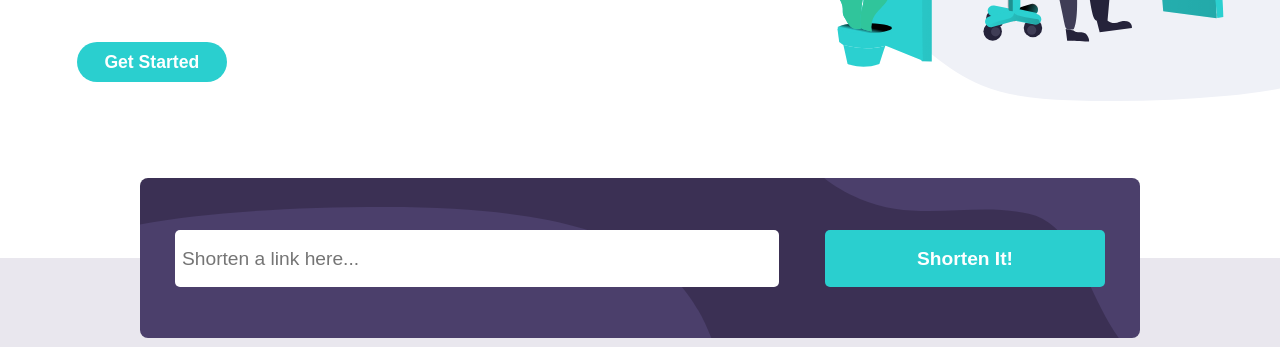
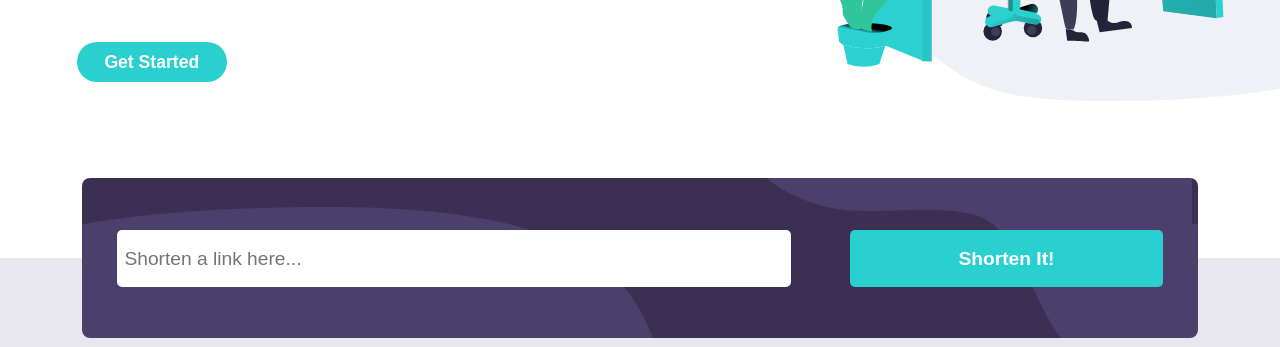
Before and after one commit to DannyHeyes/shortly-url-shortener, a Gatsby site: page / in a window 1280 px wide. Shown: the part 453-800 px from the top of the page. Built offline with nearby package versions, Linux system fonts and the light colour scheme; Gatsby itself is replaced by a stand-in of ours.

Commit message:
new updates

```diff
--- a/src/components/navbar/NavBarRender.js
+++ b/src/components/navbar/NavBarRender.js
@@ -12,7 +12,7 @@ const NavBarRender = () => {
       window.addEventListener("resize", () => setWidth(window.innerWidth))
     }, [])
 
-    return width < breakpoint ? <MobileNavBar/> : <DesktopNavbar/>;
+    return width > breakpoint ?  <DesktopNavbar/> : <MobileNavBar/> ;
 
 }
 
--- a/src/components/shortening/shortening.module.scss
+++ b/src/components/shortening/shortening.module.scss
@@ -15,6 +15,7 @@
     max-width: 1000px;
     height: 160px;
     margin: 0 auto;
+    padding: 0 5%;
     background-color: hsl(257, 27%, 26%);
     background-image: url("../../assets/mobile/bg-shorten-mobile.svg");
     display: flex;
@@ -44,7 +45,7 @@
     input {
       position: absolute;
       top: 10px;
-      margin: 10px 5%;
+      margin: 10px 0;
       text-indent: 5px;
       width: 90%;
       border: none;
@@ -67,8 +68,8 @@
     button {
       position: absolute;
       top: 80px;
-      margin: 10px 5%;
-      width: 91%;
+      margin: 10px 0;
+      width: 90%;
       border: none;
       background-color: hsl(180, 66%, 49%);
       font-weight: 700;
```
